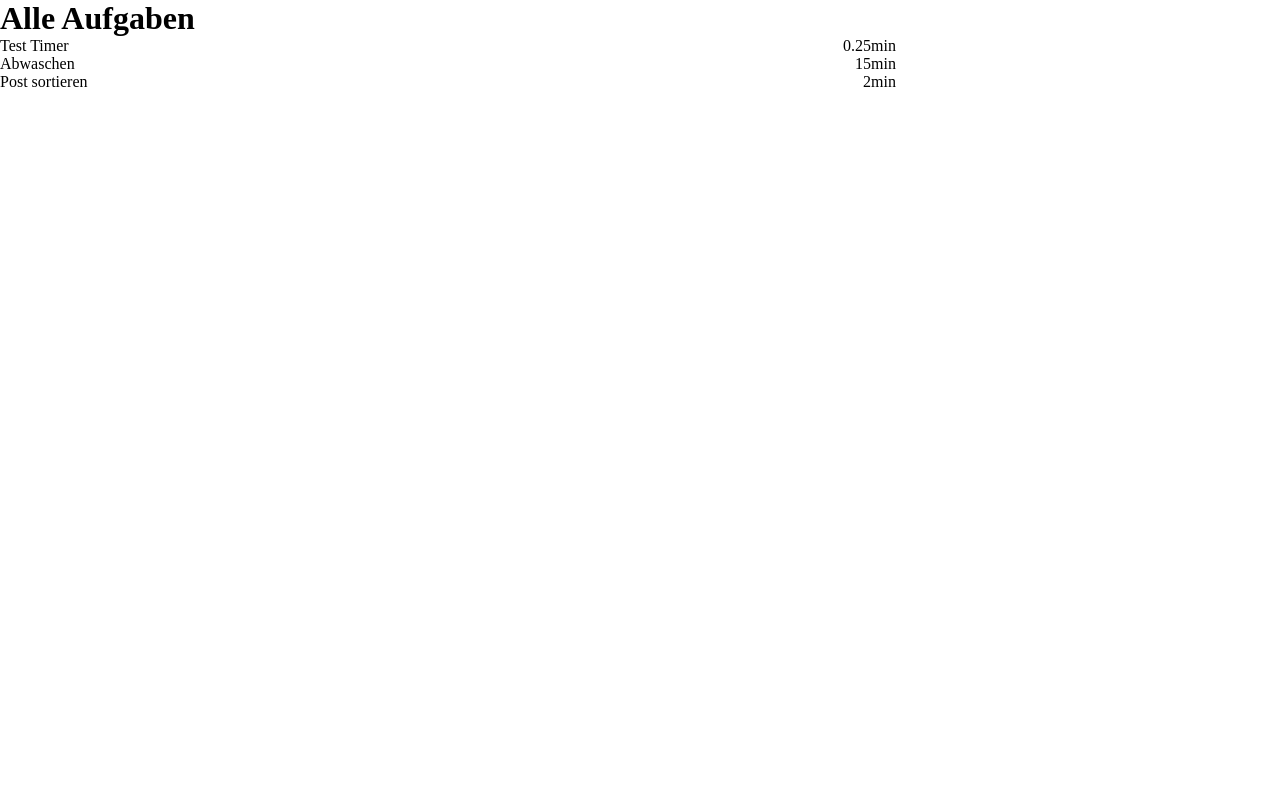
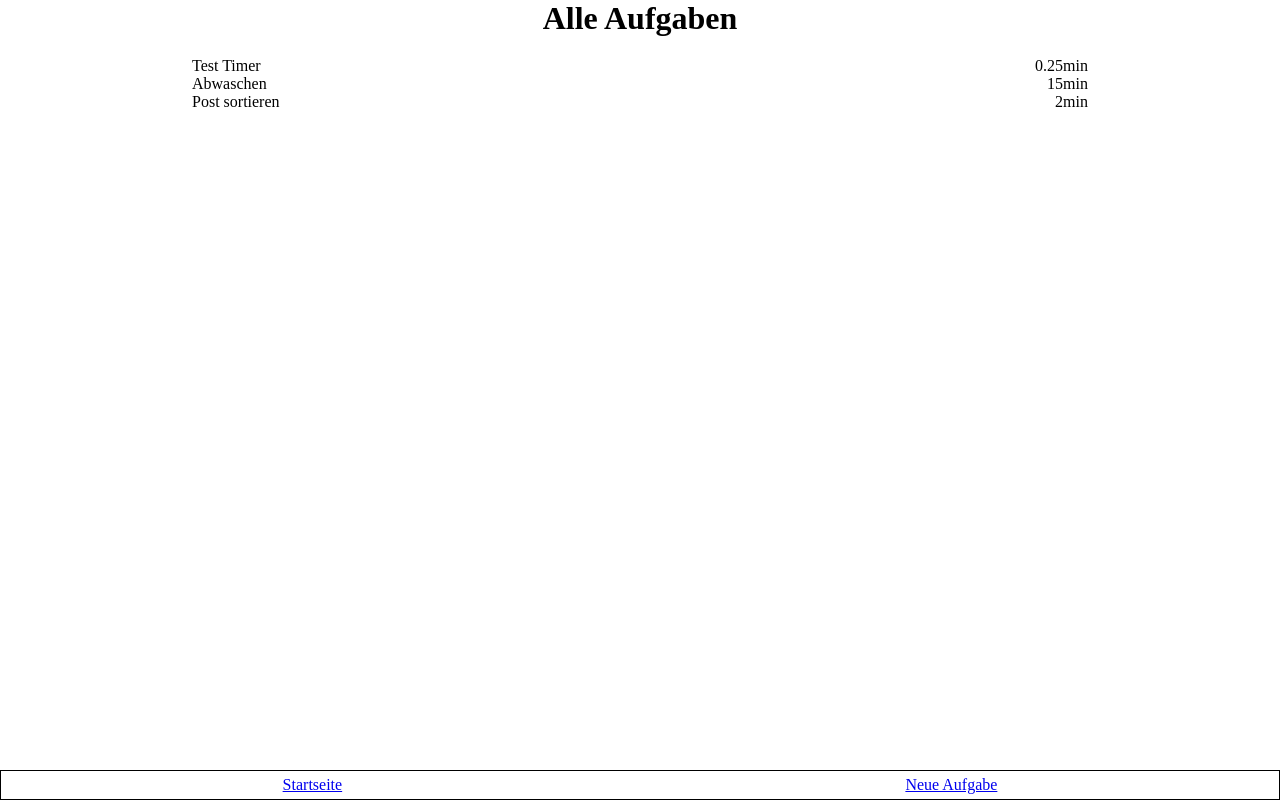
Before and after one commit to A11yship/capstone-project, a Next.js app: page /task-list in a window 1280 px wide. Built offline with nearby package versions, Linux system fonts and the light colour scheme.

Commit message:
Add layout

```diff
--- a/src/pages/task-list.js
+++ b/src/pages/task-list.js
@@ -1,3 +1,4 @@
+import Layout from '../components/Layout';
 import StyledList from '../components/List/StyledList';
 import StyledListItem from '../components/ListItem/StyledListItem';
 import useStore from '../hooks/useStore';
@@ -5,7 +6,7 @@ import useStore from '../hooks/useStore';
 export default function TaskList() {
 	const tasks = useStore(state => state.tasks);
 	return (
-		<>
+		<Layout>
 			<h1>Alle Aufgaben</h1>
 			<StyledList role="list">
 				{tasks.map(task => (
@@ -15,6 +16,6 @@ export default function TaskList() {
 					</StyledListItem>
 				))}
 			</StyledList>
-		</>
+		</Layout>
 	);
 }
```
